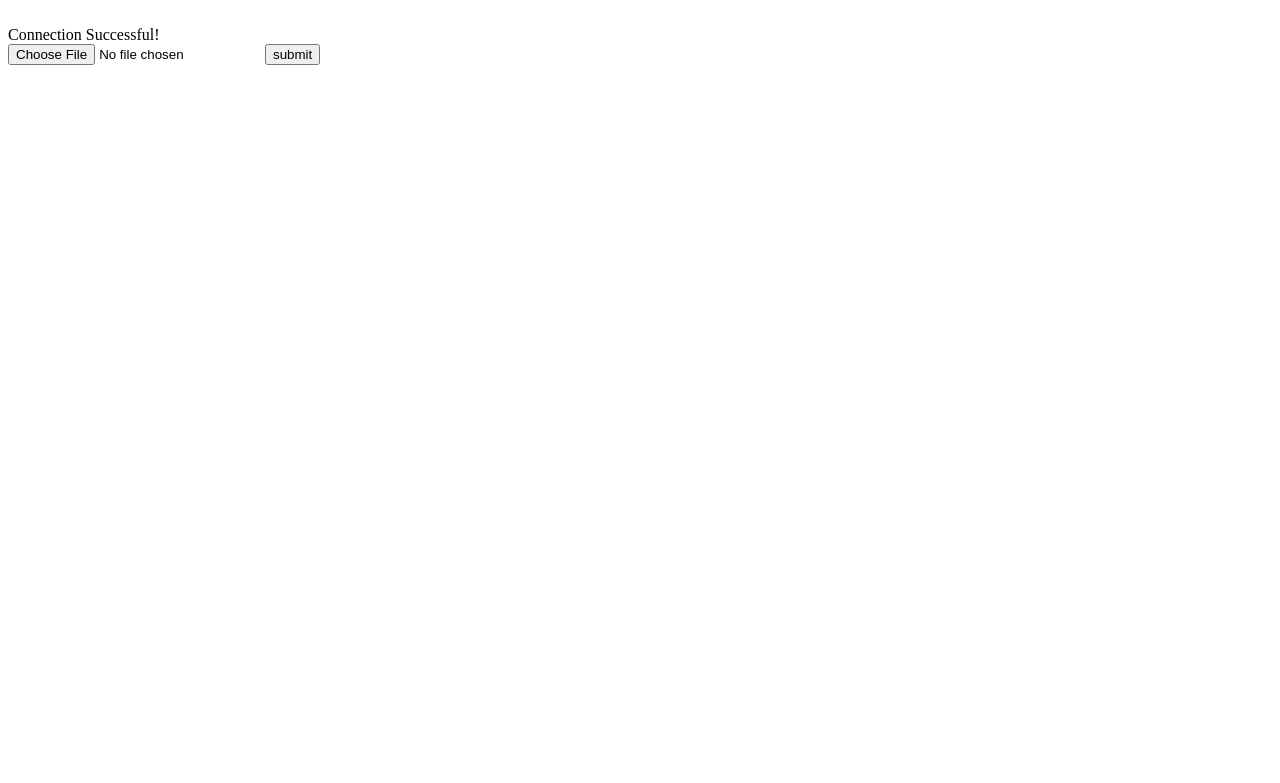
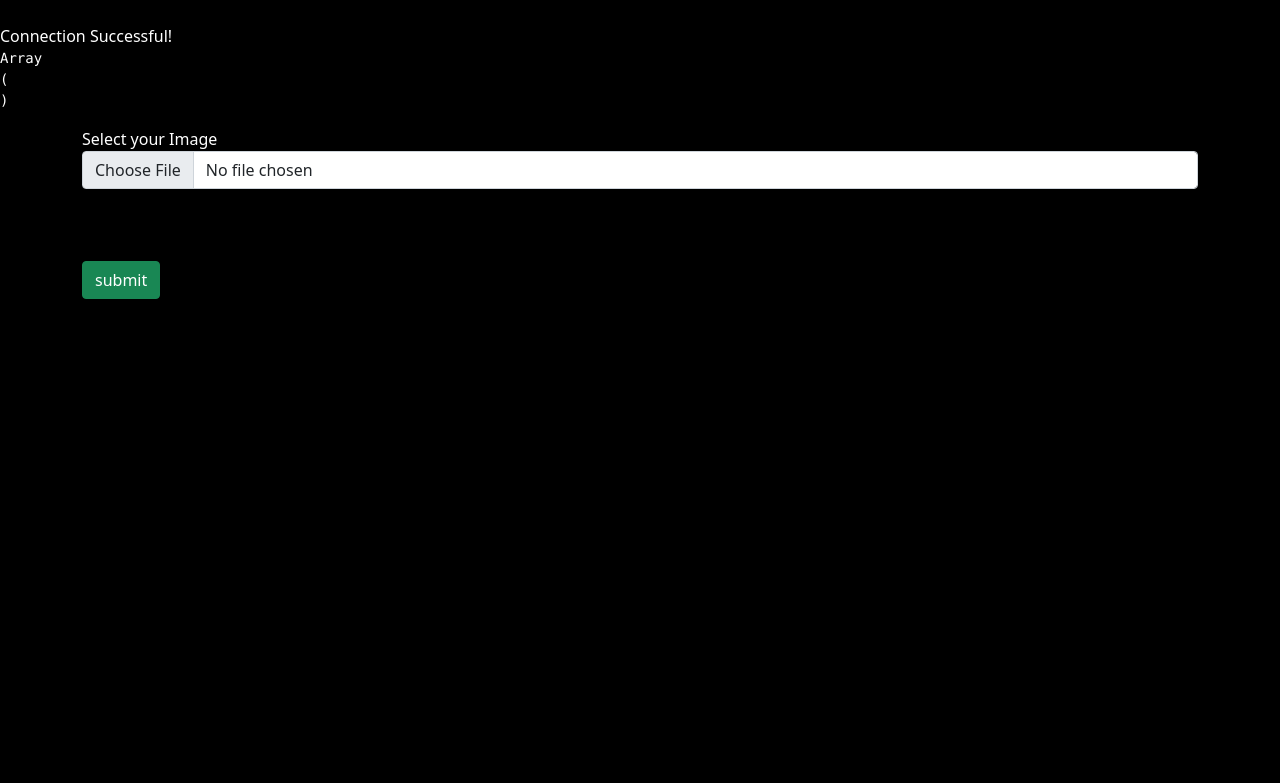
Before and after one commit to rizwan02091986/php-g1, a PHP site: page /file/file_upload.php in a window 1280 px wide. Shown: the top 783 px of the page. Run offline with PHP 8.4, Linux system fonts and the light colour scheme.

Commit message:
30-03-2024

```diff
--- a/file/file_upload.php
+++ b/file/file_upload.php
@@ -2,13 +2,50 @@
 
     include("../config/one.php");
 
+    echo "<pre>";
+    print_r($_FILES);
+    echo "</pre>";
+
+    if(isset($_FILES['image'])){
+        $file_name = $_FILES['image']['name'];
+        $file_type = $_FILES['image']['type'];
+        $file_size = $_FILES['image']['size'];
+        $file_tmp = $_FILES['image']['tmp_name'];
+
+        move_uploaded_file($file_tmp , "image/" .$file_name);
+    }
+
+
+
 ?>
+
+
+
+<!DOCTYPE html>
+<html lang="en">
+<head>
+    <meta charset="UTF-8">
+    <meta name="viewport" content="width=device-width, initial-scale=1.0">
+    <link href="https://cdn.jsdelivr.net/npm/bootstrap@5.0.2/dist/css/bootstrap.min.css" rel="stylesheet" integrity="sha384-EVSTQN3/azprG1Anm3QDgpJLIm9Nao0Yz1ztcQTwFspd3yD65VohhpuuCOmLASjC" crossorigin="anonymous">
+    <title>Document</title>
+<style>
+
+    body{
+        background-color: black;
+        color: white;
+    }
+</style>
+</head>
+<body>
 
     <div class="container">
         <form action="" method="POST" enctype="multipart/form-data">
             <div class="form-grp">
-            <input type="file" name="image" id="">
-            <input type="submit" value="submit" name="submit">
+                <label for="">Select your Image</label><br>
+                <input type="file" name="image" id="" class="form-control"> <br>
+                <input type="submit" value="submit" name="submit" class="btn btn-success mt-5">
             </div>
         </form>
     </div>
+</body>
+</html>
```
Also changed, not shown: file/image/img-1smoke.jpg (added). Lines whose indentation alone changed are shown as unchanged.
